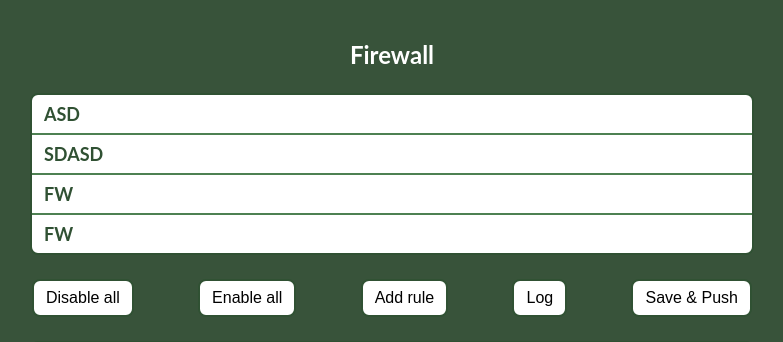
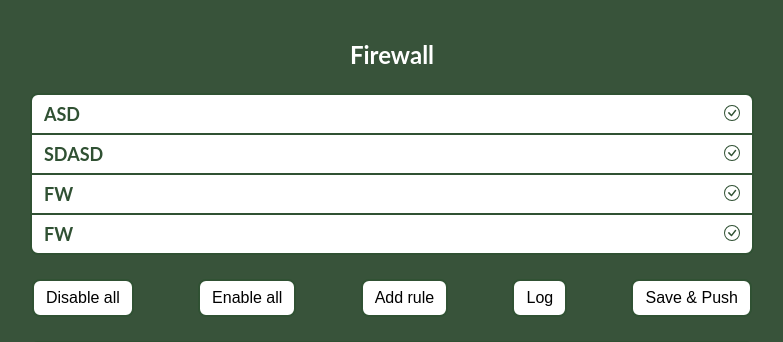
Before and after one commit to RichardStaszkiewicz/WUT-PZSP2-PROJECT-Firewall, a Flask app: page / in a window 1280 px wide. Shown: the top 342 px of the page, without its empty margins (248-1031 px from the left). Run offline with Flask 2, Linux system fonts and the light colour scheme.

Commit message:
added animations, working on rule activation checkbox

```diff
--- a/code/flask_docker/rules.py
+++ b/code/flask_docker/rules.py
@@ -19,4 +19,6 @@ rules = [
 
 
 def get_rules():
+    for rule in rules:
+        rule['is_active'] = True
     return rules
--- a/code/flask_docker/static/css/index.css
+++ b/code/flask_docker/static/css/index.css
@@ -36,7 +36,7 @@ body {
     border: 2px solid var(--dark-green-c);
     border-radius: 8px;
     list-style-type: none;
-    color:rgb(48, 81, 51);
+    color: var(--dark-green-c);
 }
 
 .buttons {
@@ -52,6 +52,7 @@ body {
     border: 2px solid var(--dark-green-c);
     border-radius: 8px;
     cursor: pointer;
+    transition: background-color 0.2s ease-out, color 0.2s ease-out;
 }
 
 .button:hover {
--- a/code/flask_docker/static/css/rules.css
+++ b/code/flask_docker/static/css/rules.css
@@ -1,9 +1,37 @@
+@import "./variables.css";
+
 .rule {
     font-size: 18px;
     padding: 8px 12px;
-    border-bottom: 2px solid rgb(78, 129, 82);
+    border-bottom: 2px solid var(--dark-green-c);
+    display: flex;
+    cursor: pointer;
+    justify-content: space-between;
+    transition: background-color 0.2s ease-out, color 0.2s ease-out;
+
+}
+
+.rule:hover {
+    background-color: var(--light-green-c);
+    color: var(--white-c);
+}
+
+.check-button {
+    color: var(--dark-green-c);
+    transition: background-color 0.2s ease-out, color 0.2s ease-out;
+}
+
+.check-button:hover {
+    color: var(--white-c);
+}
+
+.rule:first-of-type {
+    border-top-right-radius: 8px;
+    border-top-left-radius: 8px;
 }
 
 .rule:last-child {
-    border: none;
+    border-bottom: none;
+    border-bottom-right-radius: 8px;
+    border-bottom-left-radius: 8px;
 }
--- a/code/flask_docker/templates/index.html
+++ b/code/flask_docker/templates/index.html
@@ -33,5 +33,6 @@
     {% include 'addRuleModal.html' %}
 
     <script src="{{ url_for('static', filename='js/addRule.js') }}"></script>
+    <script src="{{ url_for('static', filename='js/ruleCheck.js') }}"></script>
 </body>
 </html>
--- a/code/flask_docker/templates/rules.html
+++ b/code/flask_docker/templates/rules.html
@@ -5,7 +5,19 @@
 {% block rules %}
     {% for rule in rules %}
         <li class="rule">
-            {{ rule['name'] }}
+            <p>{{ rule['name'] }}</p>
+            <span class="check-button" id="check-button">
+                {% if rule['is_active'] == True %}
+                    <svg xmlns="http://www.w3.org/2000/svg" width="16" height="16" fill="currentColor" class="bi bi-check-circle" viewBox="0 0 16 16">
+                        <path d="M8 15A7 7 0 1 1 8 1a7 7 0 0 1 0 14zm0 1A8 8 0 1 0 8 0a8 8 0 0 0 0 16z"/>
+                        <path d="M10.97 4.97a.235.235 0 0 0-.02.022L7.477 9.417 5.384 7.323a.75.75 0 0 0-1.06 1.06L6.97 11.03a.75.75 0 0 0 1.079-.02l3.992-4.99a.75.75 0 0 0-1.071-1.05z"/>
+                    </svg>
+                {% else %}
+                    <svg xmlns="http://www.w3.org/2000/svg" width="16" height="16" fill="currentColor" class="bi bi-circle" viewBox="0 0 16 16">
+                        <path d="M8 15A7 7 0 1 1 8 1a7 7 0 0 1 0 14zm0 1A8 8 0 1 0 8 0a8 8 0 0 0 0 16z"/>
+                    </svg>
+                {% endif %}
+            </span>
         </li>
     {% endfor %}
 {% endblock %}
```
